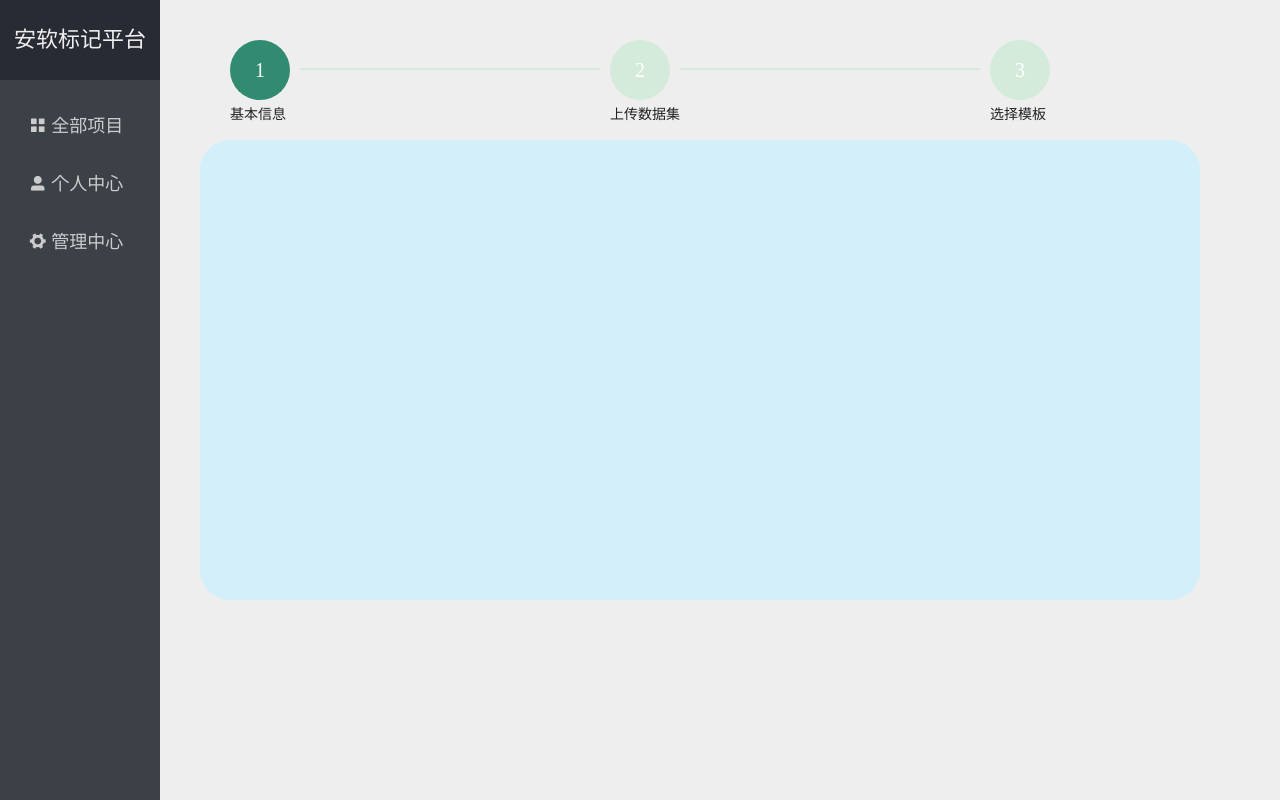
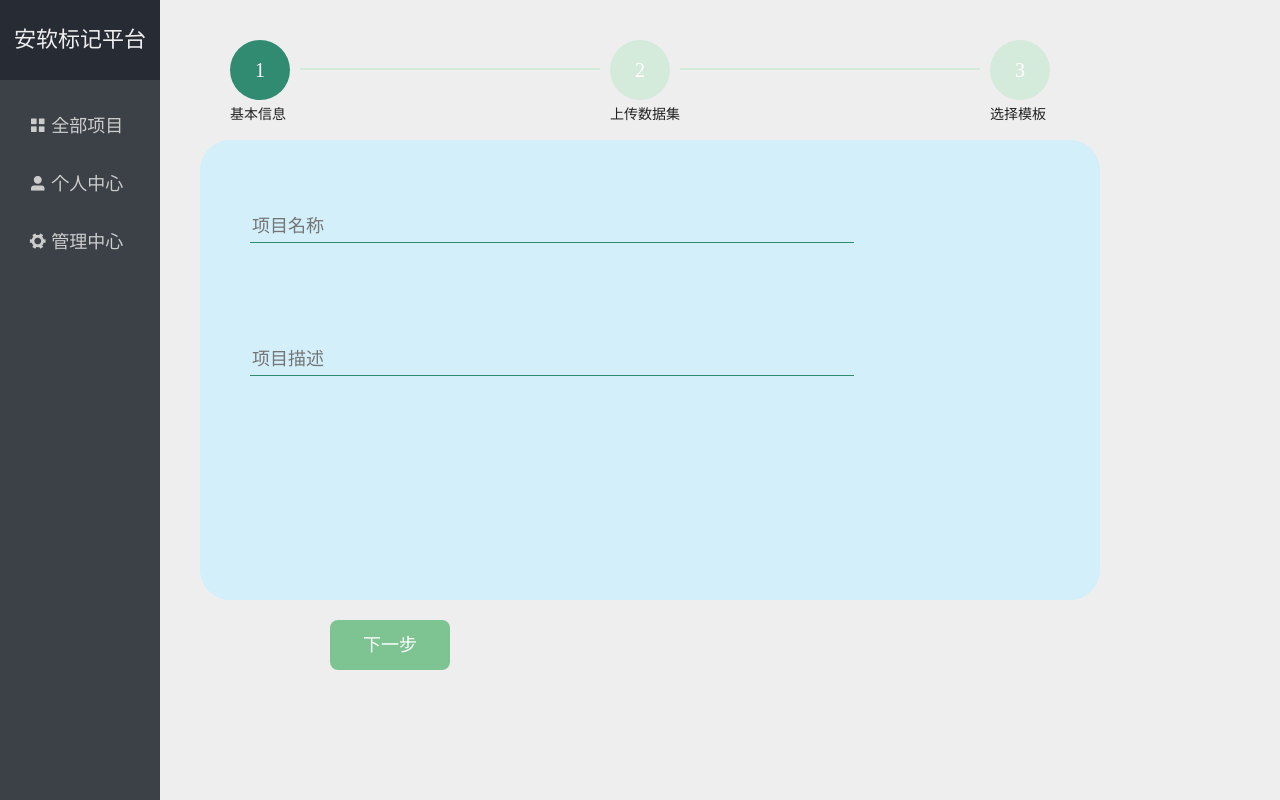
Before and after one commit to Big-White-Mouse/anruan, a Vue app: page /#/home/newproject in a window 1280 px wide. Built offline with nearby package versions, Linux system fonts and the light colour scheme; sample sign-in values are in the browser's storage.

Commit message:
新建项目页面框架逻辑搭建完毕

```diff
--- a/src/components/allproject/newproject.vue
+++ /dev/null
@@ -1,83 +0,0 @@
-<template>
-  <div class="new-container">
-    <div class="guide-line-box">
-      <div class="guide bacic guide-active">
-        <span>1</span>
-        <span class="text">基本信息</span>
-      </div>
-      <div class="line"></div>
-      <div class="guide data">
-        <span>2</span>
-        <span class="text">上传数据集</span>
-      </div>
-      <div class="line"></div>
-      <div class="guide template">
-        <span>3</span>
-        <span class="text">选择模板</span>
-      </div>
-    </div>
-    <div class="project-info-box">
-
-    </div>
-    <div class="btn-box">
-
-    </div>
-  </div>
-</template>
-
-<script>
-export default {
-
-}
-</script>
-
-<style lang="less" scoped>
-.new-container{
-  width: 100%;
-  .guide-line-box{
-    width: 1000px;
-    height: 60px;
-    margin-top: 20px;
-    padding-left: 50px ;
-    .guide{
-      height: 100%;
-      width: 60px;
-      border-radius: 50%;
-      background-color: #D4EBDB;
-      float: left;
-      text-align: center;
-      line-height: 60px;
-      span{
-        color: #ffffff;
-        font-size: 20px;
-      }
-      .text{
-        color: #222222;
-        font-size: 14px;
-        display: block;
-        height: 26px;
-        width: 80px;
-        text-align: left;
-        line-height: 26px;
-      }
-    }
-    .guide-active{
-      background-color: #318B71;
-    }
-    .line{
-      float: left;
-      width: 300px;
-      height: 2px;
-      background-color: #D4EBDB;
-      margin:  28px 10px;
-    }
-  }
-  .project-info-box{
-    width: 1000px;
-    height: 460px;
-    background-color: #D2EFFA;
-    margin: 40px 20px;
-    border-radius: 30px;
-  }
-}
-</style>
--- a/src/components/allproject/project.vue
+++ b/src/components/allproject/project.vue
@@ -10,7 +10,7 @@
 
 <script>
 import projectitem from "@/components/allproject/projectitem";
-import newprojectitem from "@/components/allproject/newprojectitem";
+import newprojectitem from "@/components/newproject/newprojectitem";
 export default {
   components: {
     projectitem,
--- /dev/null
+++ b/src/components/newproject/basicinfo.vue
@@ -0,0 +1,32 @@
+<template>
+  <div class="info-box">
+    <input type="text" placeholder="项目名称" class="info pro-name">
+    <input type="text" placeholder="项目描述" class="info pro-name">
+  </div>
+</template>
+
+<script>
+export default {
+  data () {
+    return{
+
+    }
+  }
+}
+</script>
+<style lang="less" scoped>
+.info-box{
+  padding-top: 20px;
+  .info{
+    background-color: transparent;
+    height: 30px;
+    width: 600px;
+    border: 0;
+    border-bottom: 1px solid #318B71;
+    margin: 50px ;
+    outline: none;
+    font-size: 18px;
+    color: #0c2f2c;
+  }
+}
+</style>
--- /dev/null
+++ b/src/components/newproject/module.vue
@@ -0,0 +1,16 @@
+<template>
+  <div></div>
+</template>
+
+<script>
+export default {
+  data(){
+    return{
+
+    }
+  }
+}
+</script>
+<style lang="less" scoped>
+
+</style>
--- /dev/null
+++ b/src/components/newproject/newproject.vue
@@ -0,0 +1,161 @@
+<template>
+  <div class="new-container">
+    <div class="guide-line-box">
+      <div :class="['guide', 'bacic', step===1 ? 'guide-active' : '']">
+        <span>1</span>
+        <span class="text">基本信息</span>
+      </div>
+      <div class="line"></div>
+      <div :class="['guide', 'data', step===2 ? 'guide-active' : '']">
+        <span>2</span>
+        <span class="text">上传数据集</span>
+      </div>
+      <div class="line"></div>
+      <div :class="['guide', 'template', step===3 ? 'guide-active' : '']">
+        <span>3</span>
+        <span class="text">选择模板</span>
+      </div>
+    </div>
+    <div class="project-info-box">
+      <basicinfo v-if="step === 1"></basicinfo>
+      <uploaddata v-if="step === 2"></uploaddata>
+      <module v-if="step === 3"></module>
+    </div>
+    <div class="btn-box">
+      <div
+        class="btn back"
+        v-if="step === 2 || step === 3"
+        @click="back()"
+      >
+        <span>上一步</span>
+      </div>
+      <div
+        class="btn next"
+        v-if="step === 1 || step === 2"
+        @click="nextStep()"
+      >
+        <span>下一步</span>
+      </div>
+      <div
+        class="btn submit"
+        v-if="step === 3"
+        @click="submit()"
+      >
+        <span>{{ text }}</span>
+      </div>
+    </div>
+  </div>
+</template>
+
+<script>
+import basicinfo from '@/components/newproject/basicinfo.vue'
+import uploaddata from '@/components/newproject/uploaddata.vue'
+import module from '@/components/newproject/module.vue'
+export default {
+  components :{
+    basicinfo,
+    uploaddata,
+    module
+  },
+  data(){
+    return{
+      step: 1,
+      text: '创建新项目'
+    }
+  },
+  methods: {
+    back(){
+      if(this.step > 1){
+        this.step --
+      }
+    },
+    nextStep(){
+      if(this.step < 3){
+        this.step ++
+      }
+    },
+    submit(){
+      console.log('submit!');
+    }
+  }
+}
+</script>
+
+<style lang="less" scoped>
+.new-container{
+  width: 100%;
+  .guide-line-box{
+    width: 1000px;
+    height: 60px;
+    margin-top: 20px;
+    padding-left: 50px ;
+    .guide{
+      height: 100%;
+      width: 60px;
+      border-radius: 50%;
+      background-color: #D4EBDB;
+      float: left;
+      text-align: center;
+      line-height: 60px;
+      span{
+        color: #ffffff;
+        font-size: 20px;
+      }
+      .text{
+        color: #222222;
+        font-size: 14px;
+        display: block;
+        height: 26px;
+        width: 80px;
+        text-align: left;
+        line-height: 26px;
+      }
+    }
+    .guide-active{
+      background-color: #318B71;
+    }
+    .line{
+      float: left;
+      width: 300px;
+      height: 2px;
+      background-color: #D4EBDB;
+      margin:  28px 10px;
+    }
+  }
+  .project-info-box{
+    width: 900px;
+    height: 460px;
+    background-color: #D2EFFA;
+    margin: 40px 20px 0 20px;
+    border-radius: 30px;
+  }
+  .btn-box{
+    position: relative;
+    width: 900px;
+    height: 50px;
+    margin: 20px;
+    .btn{
+      height: 100%;
+      background-color: #7EC492;
+      position: absolute;
+      border-radius: 8px;
+      text-align: center;
+      line-height: 50px;
+      color: #ffffff;
+      font-size: 18px;
+    }
+    .back{
+      width: 120px;
+      left: 0;
+    }
+    .next{
+      width: 120px;
+      left: 130px;
+    }
+    .submit{
+      width: 150px;
+      right: 0;
+    }
+  }
+}
+</style>
--- /dev/null
+++ b/src/components/newproject/uploaddata.vue
@@ -0,0 +1,17 @@
+<template>
+  <div>
+    data
+  </div>
+</template>
+<script>
+export default {
+  data () {
+    return{
+
+    }
+  }
+}
+</script>
+<style lang="less" scoped>
+
+</style>
--- a/src/main.js
+++ b/src/main.js
@@ -12,7 +12,7 @@ import axios from 'axios'
 import './plugins/element.js'
 
 // 配置请求根路径
-axios.defaults.baseURL = 'https://bird.ioliu.cn/v1?url=http://47.96.237.42/'
+axios.defaults.baseURL = 'https://bird.ioliu.cn/v1?url=http://alexking.site:8080/api/'
 // axios.defaults.timeout = 3000 //超时时间
 // axios.defaults.headers[ 'mytoken' ] = '....' //设置请求头
 Vue.prototype.$http = axios
--- a/src/router/index.js
+++ b/src/router/index.js
@@ -6,7 +6,7 @@ import Workbench from '../views/workbench.vue'
 import Project from '../components/allproject/project.vue'
 import Manage from '../components/management/setting.vue'
 import Usercenter from '../components/usercenter/user.vue'
-import NewProject from '../components/allproject/newproject.vue'
+import NewProject from '../components/newproject/newproject.vue'
 
 Vue.use(VueRouter)
 
@@ -42,10 +42,4 @@ router.beforeEach((to, from, next) => {
   next()
 })
 
-//elementui 重复点击菜单报错
-const originalPush = VueRouter.prototype.push
-VueRouter.prototype.push = function push(location) {
-  return originalPush.call(this, location).catch(err => err)
-}
-
 export default router
```
Also changed, not shown: src/components/login.vue (+46 -36 lines), src/components/newproject/newprojectitem.vue (renamed from src/components/allproject/newprojectitem.vue).
